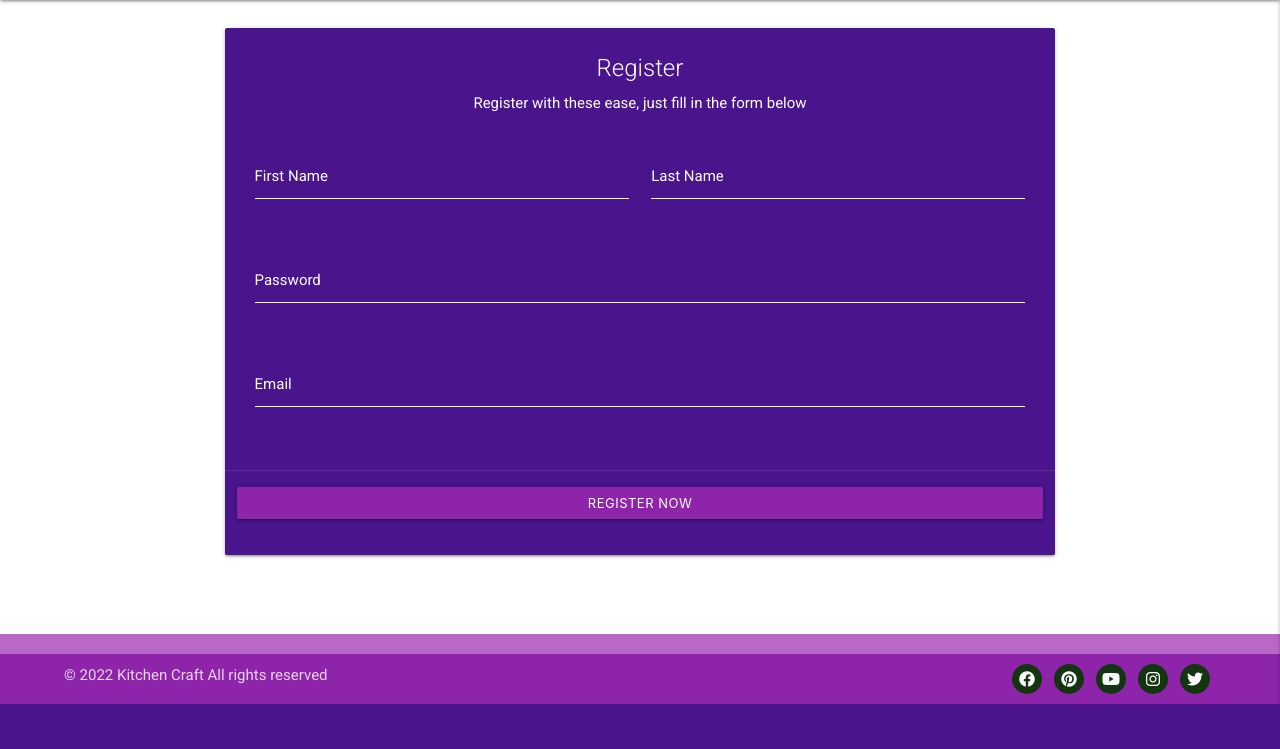
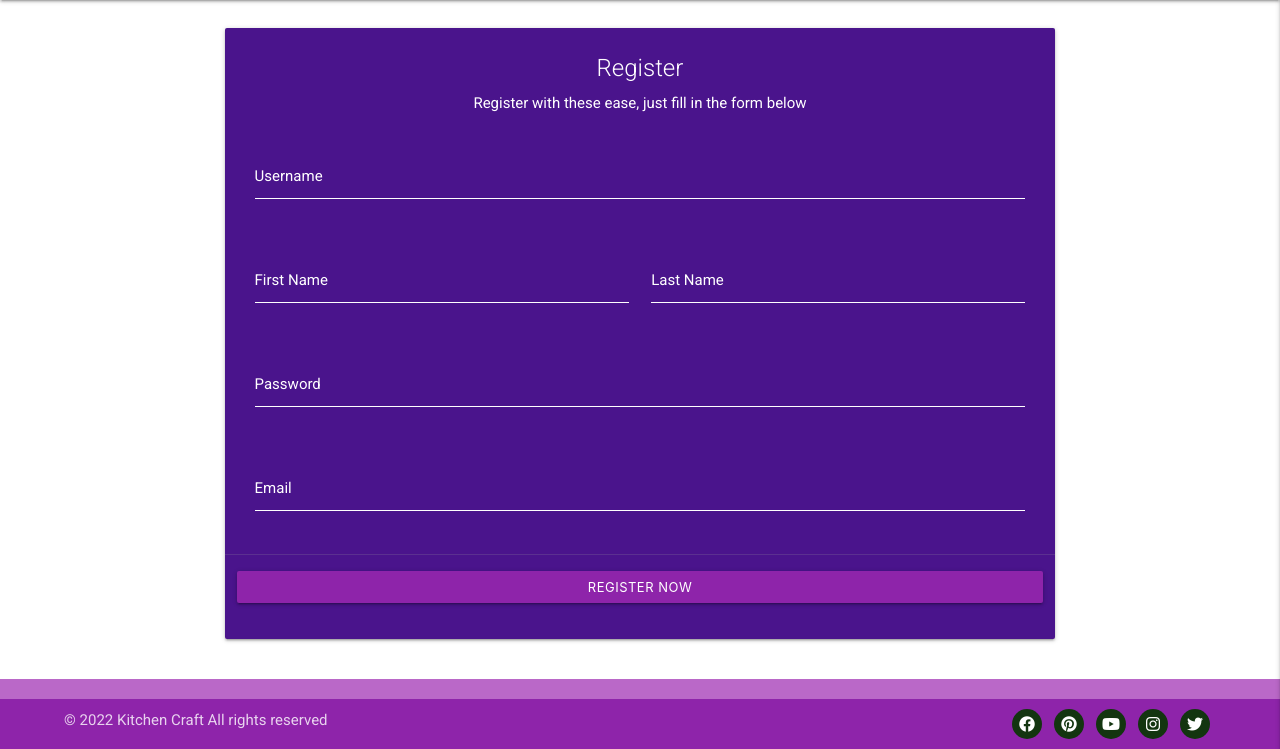
Before and after one commit to ollylomax/Kitchen-Craft---Backend-Development-Milestone-Project, a Flask app: page /register in a window 1280 px wide. Shown: the part 96-845 px from the top of the page. Before the commit the page ends 800 px from the top, so only its background shows below. Run offline with Flask 2, Linux system fonts and the light colour scheme; some libraries are stand-ins or nearby versions; some web fonts are replaced.

Commit message:
Add pattern recognition and validation of username and password on register form using RegEx

```diff
--- a/templates/register.html
+++ b/templates/register.html
@@ -14,7 +14,16 @@
       </div>
       <!-- Form block -->
       <div class="row register-form">
-        <form class="col s12" methon="POST" action="{{ url_for('register') }}">
+        <form class="col s12" method="POST" action="{{ url_for('register') }}">
+          <!-- Username block -->
+          <div class="row register-input">
+            <div class="input-field col s12">
+              <!-- Username input -->
+              <input id="username" name="username" type="text" class="validate"
+              pattern="^[a-zA-Z0-9]{5,15}$">
+              <label for="username">Username</label>
+            </div>
+          </div>
           <!-- Name block -->
           <div class="row register-input">
             <div class="input-field col s6 white-text">
@@ -32,7 +41,8 @@
           <div class="row register-input">
             <div class="input-field col s12">
               <!-- Password input -->
-              <input id="password" name="password" type="password" class="validate">
+              <input id="password" name="password" type="password" class="validate"
+              pattern="((?=.*\d)(?=.*[a-z])(?=.*[A-Z])(?=.*[\W]).{8,64})">
               <label for="password">Password</label>
             </div>
           </div>
@@ -44,8 +54,6 @@
               <label for="email">Email</label>
             </div>
           </div>
-        </form>
-      </div>
           <!-- Submit block -->
           <div class="card-action">
             <div class="row">
@@ -55,6 +63,8 @@
               </button>
             </div>
           </div>
+        </form>
+      </div>
     </div>
   </div>
 </div>
```
Lines whose indentation alone changed are shown as unchanged.
